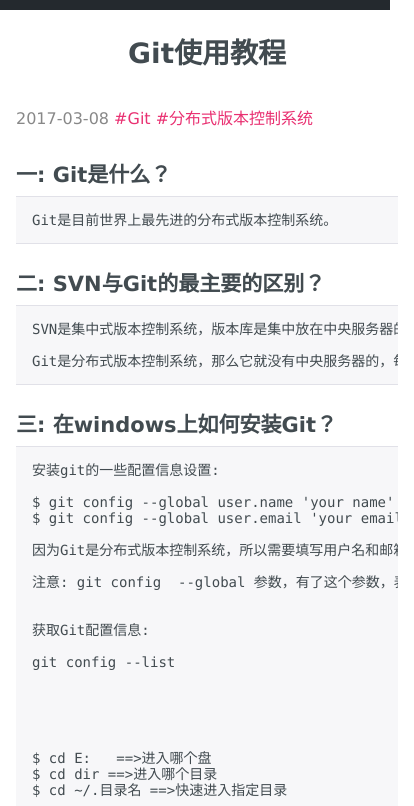
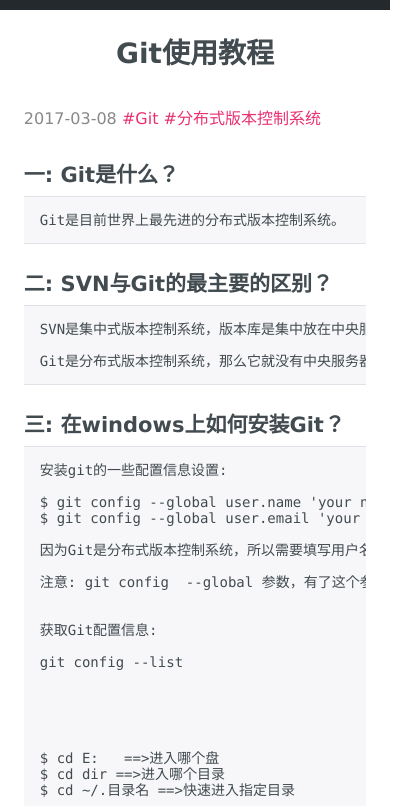
Before and after one commit to yanmuxiao/yanmuxiao.github.io, a plain HTML site: page git.html in a window 390 px wide. Shown: the part 38-844 px from the top of the page, 414 px wide, since content can reach past the window. Drawn offline with nearby package versions, Linux system fonts and the light colour scheme; some packages are replaced by stand-ins of ours.

Commit message:
yanmuxiao

```diff
--- a/main.css
+++ b/main.css
@@ -4,6 +4,9 @@
 body {
 	padding: 0;
 	margin: 0;
+}
+div {
+	box-sizing: border-box;
 }
 .entry {
 	width: 85%;
@@ -621,9 +624,9 @@
 		margin: 70px 0 0 -180px
 	}
 }*/
-@media (max-width:600px) {
+@media (max-width:400px) {
 	.entry {
-		width: 98%;
+		width: 96%;
 	}
 	.main {
 		padding-top: 48px;
```
